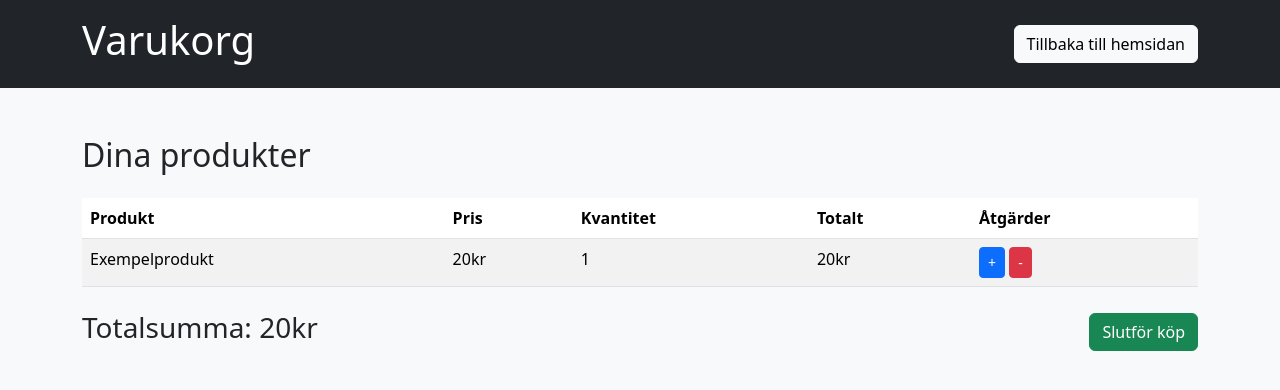
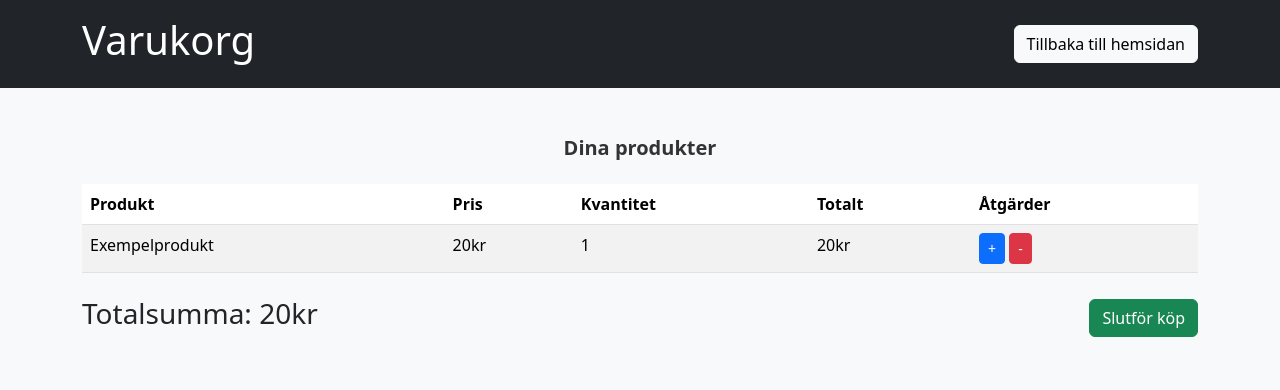
Before and after one commit to AmZu2024/ElevKiosken, a plain HTML site: page Varukorg.html in a window 1280 px wide. Drawn offline with nearby package versions, Linux system fonts and the light colour scheme.

Commit message:
Ändringar i style.css

```diff
--- a/style.css
+++ b/style.css
@@ -72,3 +72,23 @@
   .dropdown-toggle::after {
     display: none;
   }
+  /***********************************************************************************************/
+/************************************ SECTION TITLES *******************************************/
+/***********************************************************************************************/
+section h2 {
+  text-align: center;
+  font-size: 20px;
+  color: #333;
+  margin-top: 20px;
+  margin-bottom: 10px;
+  font-weight: bold;
+}
+
+/***********************************************************************************************/
+/************************************ GENERAL IMAGE STYLING ************************************/
+/***********************************************************************************************/
+img {
+  max-width: 100%;
+  max-height: 7rem;
+  object-fit: contain;
+}
```
